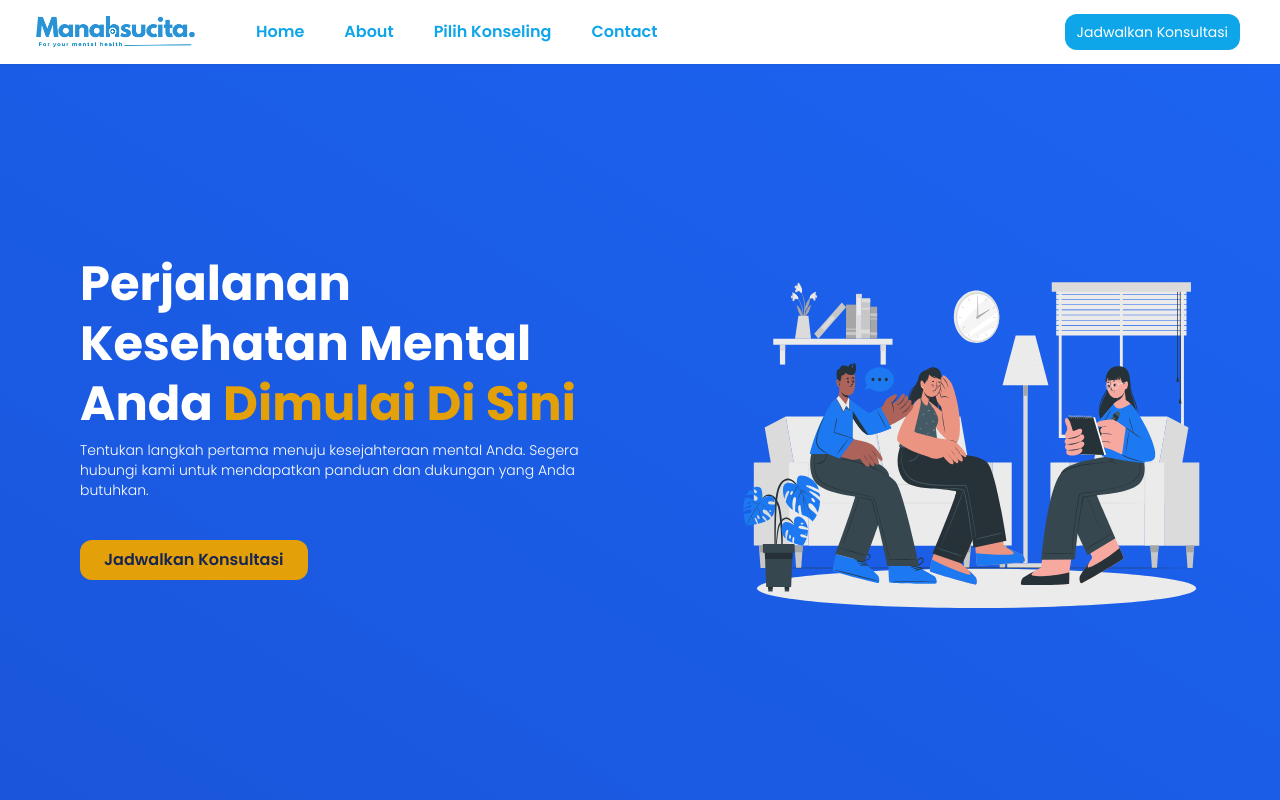
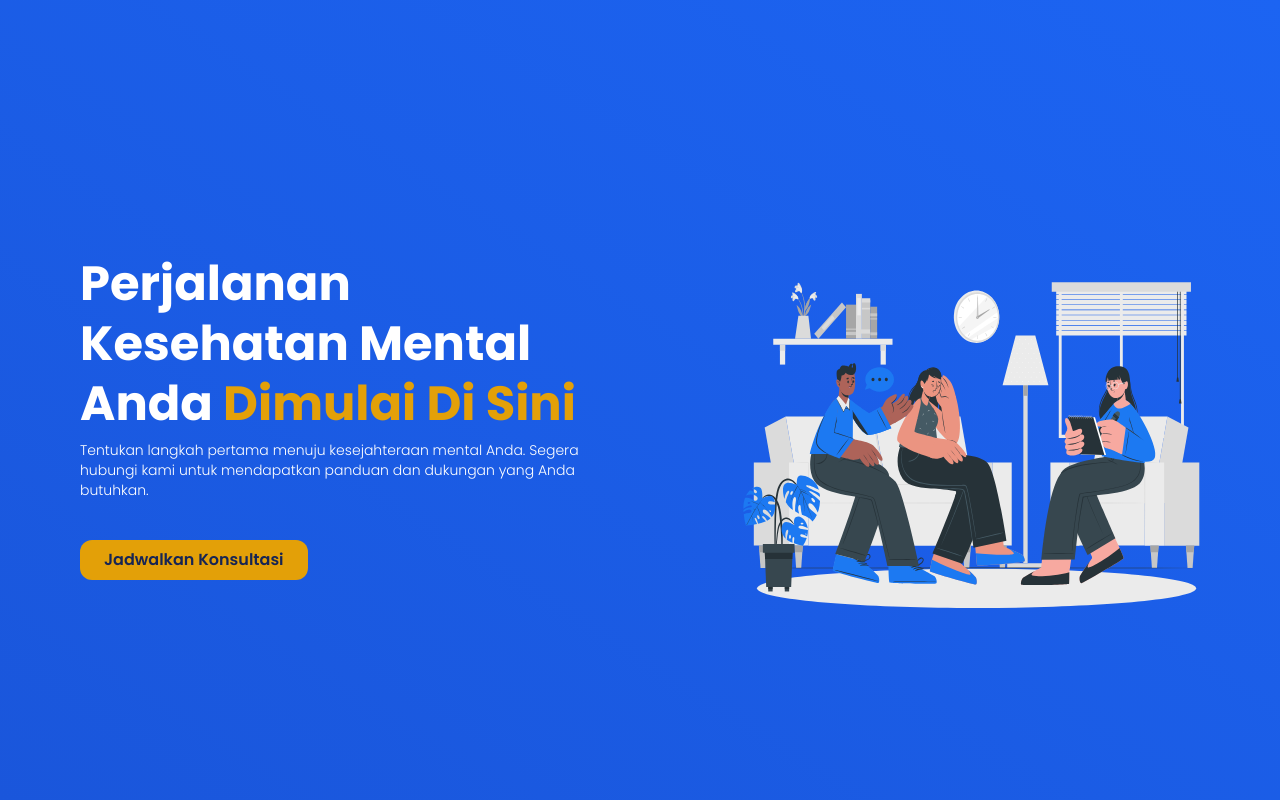
Before and after one commit to Fullstack-39-Skilvul/FE-Capstone-Project, a React (Vite) app: page / in a window 1280 px wide. Shown: the top 800 px of the page. Built offline with nearby package versions, Linux system fonts and the light colour scheme.

Commit message:
fix conflic

```diff
--- a/src/components/navbar/Navbar.jsx
+++ /dev/null
@@ -1,36 +0,0 @@
-import React from "react";
-import { NavLink } from "react-router-dom";
-import { IMAGES } from "../../assets/constant";
-
-function Navbar() {
-  return (
-    <nav className="flex justify-between py-3 ps-4 pe-10 text-sky-500 shadow-sm items-center fixed bg-white w-[100vw]">
-      <div className="flex items-center gap-10">
-        <div>
-          <img
-            src={IMAGES.logoManahsucita}
-            alt="logo manahsucita"
-            width={200}
-          />
-        </div>
-        <div>
-          <ul className="flex gap-10 font-semibold">
-            <li>Home</li>
-            <li>About</li>
-            <li>Pilih Konseling</li>
-            <li>Contact</li>
-          </ul>
-        </div>
-      </div>
-      <div>
-        <NavLink>
-          <button className="bg-sky-500 text-white px-3 py-2 rounded-xl text-sm">
-            Jadwalkan Konsultasi
-          </button>
-        </NavLink>
-      </div>
-    </nav>
-  );
-}
-
-export default Navbar;
--- a/src/pages/contactPage/ContactPage.jsx
+++ b/src/pages/contactPage/ContactPage.jsx
@@ -1,5 +1,4 @@
 import React from "react";
-import Navbar from "../../components/navbar/Navbar";
 import {
   Envelope,
   FacebookLogo,
@@ -14,7 +13,6 @@ import {
 function ContactPage() {
   return (
     <div>
-      <Navbar />
       <div className="lg:mx-52 mx-10">
         <div className="pt-[100px] text-2xl md:text-4xl text-center font-bold text-blue-950">
           Sampaikan Pesan <span className="text-sky-500">Anda</span>
--- a/src/router/layout/LandingPageLayout.jsx
+++ b/src/router/layout/LandingPageLayout.jsx
@@ -1,13 +1,11 @@
 import React from "react";
 import { Route, Routes } from "react-router-dom";
 import LandingPage from "../../pages/landingPage/LandingPage";
-import Navbar from "../../components/navbar/Navbar";
 import Footer from "../../components/footer/Footer";
 
 function LandingPageLayout() {
   return (
     <div>
-      <Navbar />
       <Routes>
         <Route path="/" element={<LandingPage />} />
       </Routes>
```
